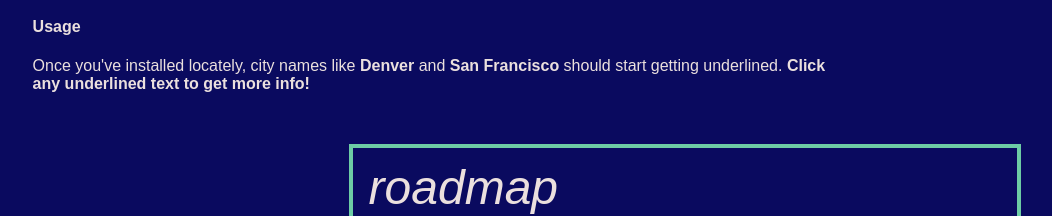
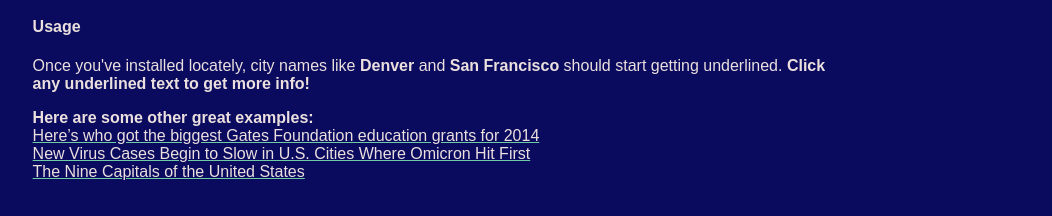
Before and after one commit to EsriPS/locately, a browser extension: page docs/index.html in a window 1280 px wide. Shown: the part 748-964 px from the top of the page, without its empty margins (165-1217 px from the left). Drawn offline with Linux system fonts and the light colour scheme; a web font is replaced by a local one.

Commit message:
examples

```diff
--- a/docs/index.html
+++ b/docs/index.html
@@ -214,6 +214,12 @@
           <b>San Francisco</b> should start getting underlined.
           <b>Click any underlined text to get more info!</b>
         </p>
+        <p style="width: 50rem">
+        <b>Here are some other great examples:</b> <br>
+        <a href="https://www.washingtonpost.com/news/answer-sheet/wp/2014/12/21/heres-who-got-the-biggest-gates-foundation-education-grants-for-2014/">Here’s who got the biggest Gates Foundation education grants for 2014</a>
+        <br> <a href="https://www.nytimes.com/2022/01/13/us/omicron-cases-us.html">New Virus Cases Begin to Slow in U.S. Cities Where Omicron Hit First</a> <br>
+        <a href="https://docs.google.com/document/d/1uMJYq2P14vPO9nHLYsyoqnfHlGATiiaqb6op6eoIJAo/edit">The Nine Capitals of the United States</a>
+      <p style="width: 50rem"> </p>
       </div>
       <div class="roadmap">
         <h3>roadmap</h3>
```
